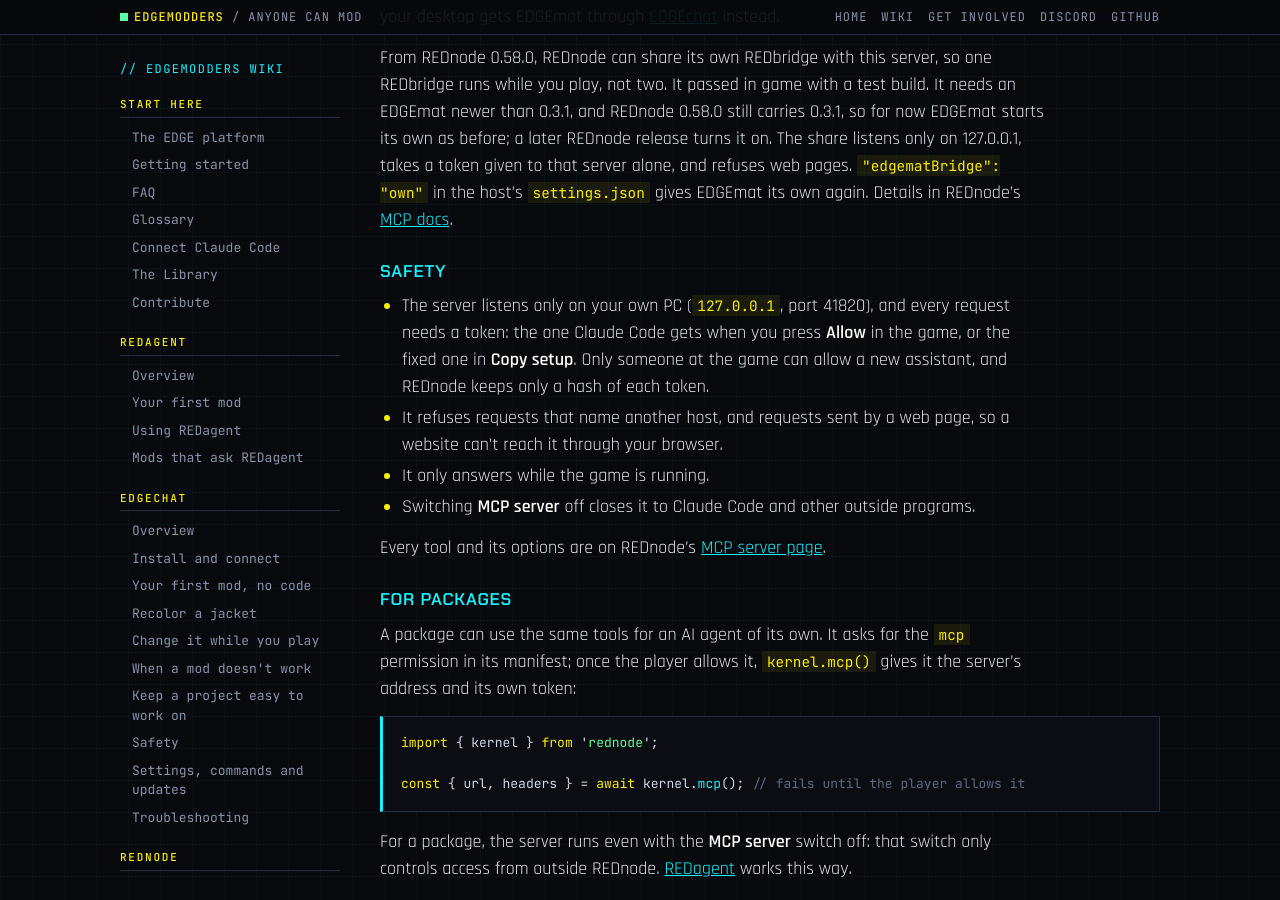
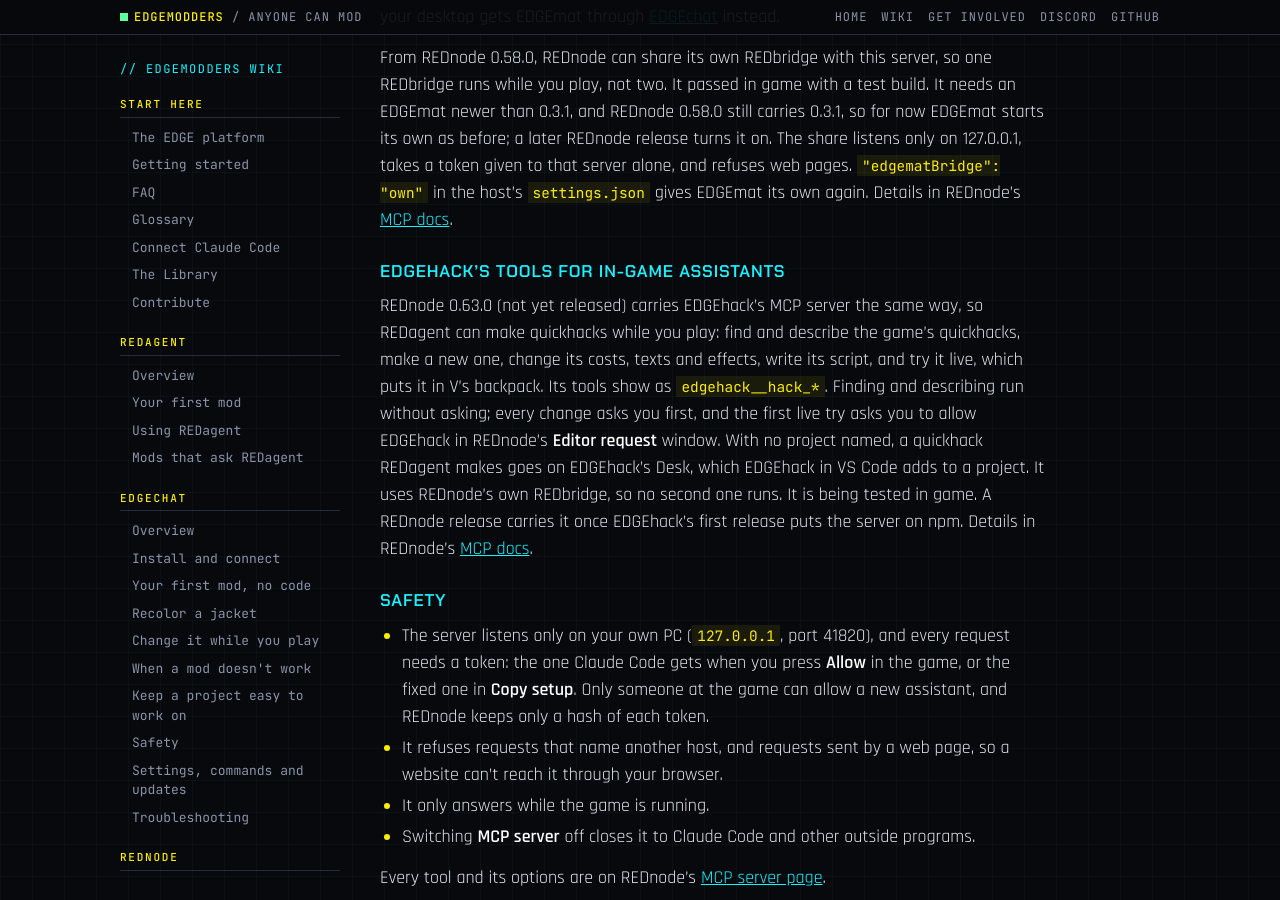
Before and after one commit to Edgemodders/EDGEweb, a Jekyll site: the page built from docs/wiki/rednode/agents.md, in a window 1280 px wide and 900 px high, scrolled down 4756 px. Built offline with Jekyll 4.4.1, drawn with Linux system fonts in a browser that asks for light colours.

Commit message:
Wiki: EDGEhack's tools for in-game assistants (REDnode 0.63.0, being tested); Try Live released
Co-Authored-By: Claude Opus 5.5 <noreply@anthropic.com>

```diff
--- a/docs/wiki/rednode/agents.md
+++ b/docs/wiki/rednode/agents.md
@@ -85,6 +85,10 @@ From REDnode 0.49.5, REDnode carries [EDGEmat](../edgemat/)'s MCP server and sta
 
 From REDnode 0.58.0, REDnode can share its own REDbridge with this server, so one REDbridge runs while you play, not two. It passed in game with a test build. It needs an EDGEmat newer than 0.3.1, and REDnode 0.58.0 still carries 0.3.1, so for now EDGEmat starts its own as before; a later REDnode release turns it on. The share listens only on 127.0.0.1, takes a token given to that server alone, and refuses web pages. `"edgematBridge": "own"` in the host's `settings.json` gives EDGEmat its own again. Details in REDnode's [MCP docs](https://edgemodders.github.io/REDnode/mcp.html#edgemats-tools-e1).
 
+### EDGEhack's tools for in-game assistants
+
+REDnode 0.63.0 (not yet released) carries EDGEhack's MCP server the same way, so REDagent can make quickhacks while you play: find and describe the game's quickhacks, make a new one, change its costs, texts and effects, write its script, and try it live, which puts it in V's backpack. Its tools show as `edgehack__hack_*`. Finding and describing run without asking; every change asks you first, and the first live try asks you to allow EDGEhack in REDnode's **Editor request** window. With no project named, a quickhack REDagent makes goes on EDGEhack's Desk, which EDGEhack in VS Code adds to a project. It uses REDnode's own REDbridge, so no second one runs. It is being tested in game. A REDnode release carries it once EDGEhack's first release puts the server on npm. Details in REDnode's [MCP docs](https://edgemodders.github.io/REDnode/mcp.html#edgehacks-tools-h46).
+
 ### Safety
 
 - The server listens only on your own PC (`127.0.0.1`, port 41820), and every request needs a token: the one Claude Code gets when you press **Allow** in the game, or the fixed one in **Copy setup**. Only someone at the game can allow a new assistant, and REDnode keeps only a hash of each token.
```
Also changed, not shown: docs/wiki/rednode/settings.md (+1 -1 lines).
